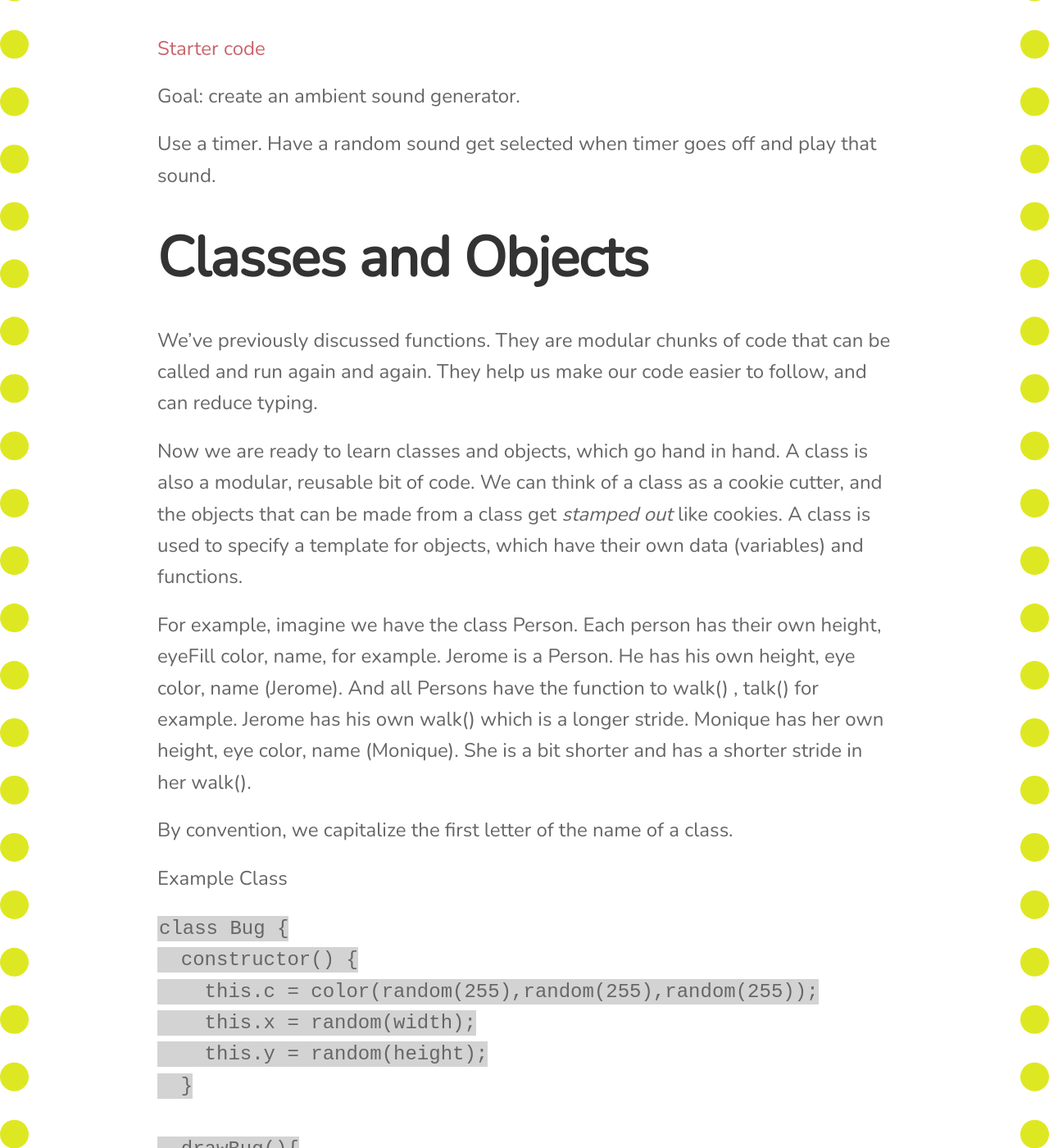
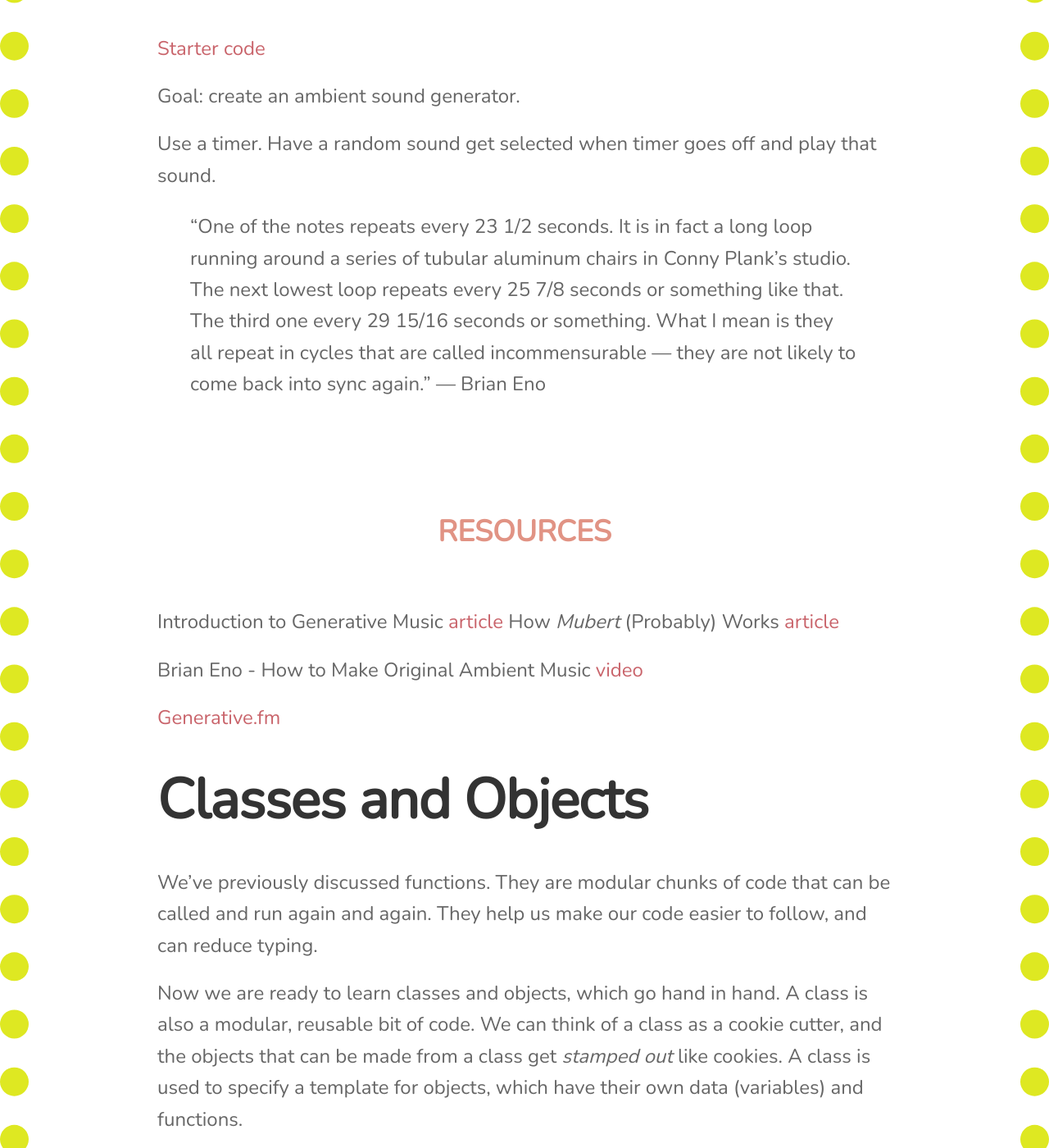
Before and after one commit to lee2sman/p4va_fall2021, a Jekyll site: the page built from _posts/2020-11-4-week10.md, in a window 1280 px wide and 1400 px high, scrolled down 663 px. Shown: the whole window at 82% size. Built offline with Jekyll 4.4.1, drawn with Linux system fonts in a browser that asks for light colours; nearby versions of some CDN libraries.

Commit message:
update week10

```diff
--- a/_posts/2020-11-4-week10.md
+++ b/_posts/2020-11-4-week10.md
@@ -16,6 +16,17 @@ title: "Week 10 - Autonomous Drawing Agents"
 Goal: create an ambient sound generator.
 
 Use a timer. Have a random sound get selected when timer goes off and play that sound.
+
+> “One of the notes repeats every 23 1/2 seconds. It is in fact a long loop running around a series of tubular aluminum chairs in Conny Plank’s studio. The next lowest loop repeats every 25 7/8 seconds or something like that. The third one every 29 15/16 seconds or something. What I mean is they all repeat in cycles that are called incommensurable — they are not likely to come back into sync again.” — Brian Eno
+
+### Resources
+
+Introduction to Generative Music [article](https://medium.com/@metalex9/introduction-to-generative-music-91e00e4dba11)
+How *Mubert* (Probably) Works [article](https://medium.com/@metalex9/how-mubert-probably-works-e44de23c45bd)
+
+Brian Eno - How to Make Original Ambient Music [video](https://www.youtube.com/watch?v=RqHKX4BDJ1Q)
+
+[Generative.fm](https://generative.fm/)
 
 # Classes and Objects
 
```
